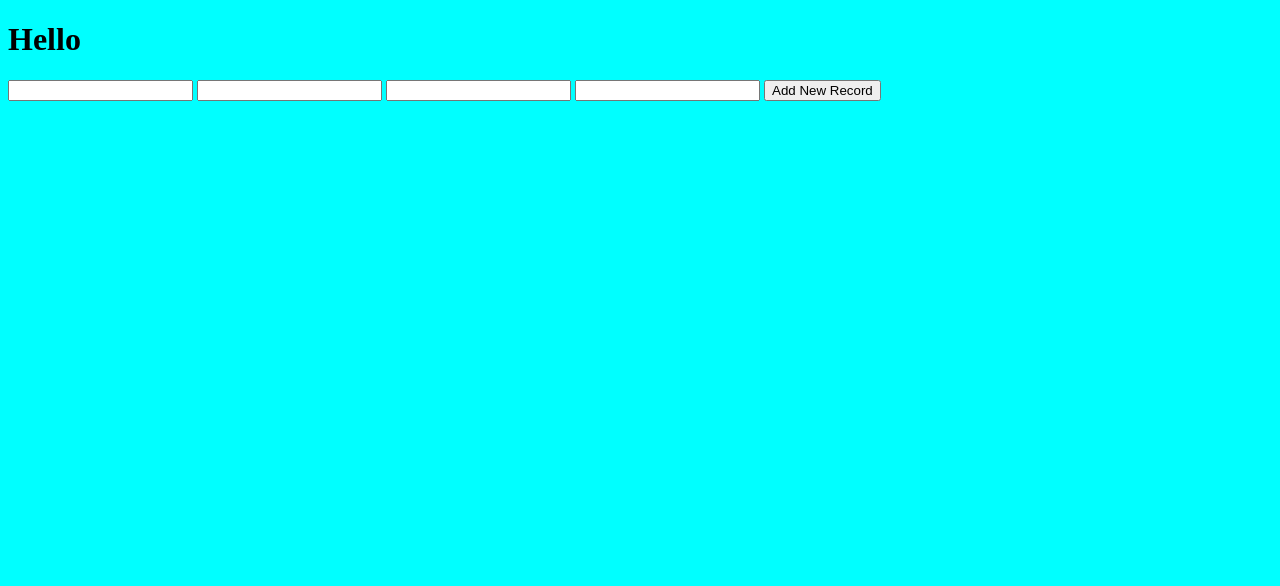
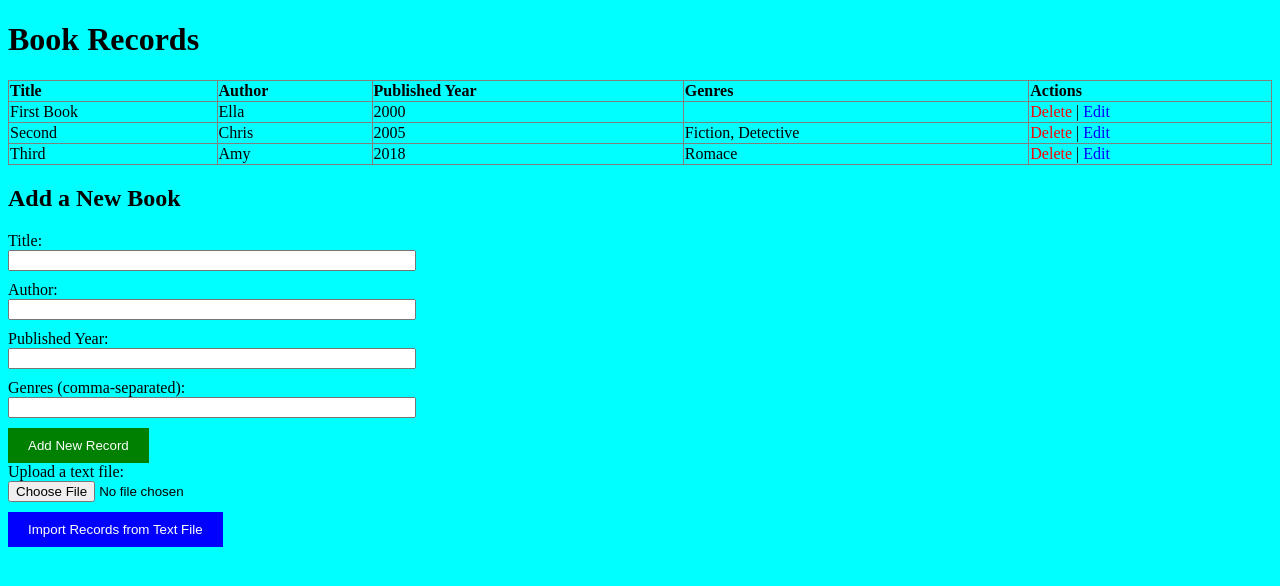
Before and after one commit to imyuanhui/read-radar, a Flask app: page / in a window 1280 px wide. Shown: the top 586 px of the page. Run offline with Flask 3, Linux system fonts and the light colour scheme.

Commit message:
refractor: models

```diff
--- a/app.py
+++ b/app.py
@@ -1,14 +1,71 @@
-from flask import Flask, render_template
+from flask import Flask, render_template, redirect, request, url_for
 from flask_sqlalchemy import SQLAlchemy
+from werkzeug.utils import secure_filename
+from models import db, Book, Genre
+import os
 
 app = Flask(__name__)
 
 app.config["SQLALCHEMY_DATABASE_URI"] = "sqlite:///database.db"
-db = SQLAlchemy(app)
+app.config["UPLOAD_FOLDER"] = "uploads"  # Folder for uploaded files
+app.config["ALLOWED_EXTENSIONS"] = {"txt"}  # Allowed file extensions
+db.init_app(app)
 
-@app.route("/")
+# Check if file extension is allowed
+def allowed_file(filename):
+    return '.' in filename and filename.rsplit('.', 1)[1].lower() in app.config['ALLOWED_EXTENSIONS']
+
+@app.route("/", methods=['POST', 'GET'])
 def home():
+    # Add a new record
+    if request.method == 'POST':
+        data = request.form
+        genres = [genre.strip() for genre in data['genres'].split(",")]
+        Book.add_new_book(data['title'], data['author'], data['year'], genres)
+
+    # Get all records
+    if request.method == 'GET':
+        books = Book.get_all_books()
+        return render_template("index.html", books=books)
+
     return render_template("index.html")
 
+@app.route("/upload", methods=['POST'])
+def upload_file():
+    if 'file' not in request.files:
+        return redirect(request.url)
+
+    file = request.files['file']
+
+    if file.filename == '':
+        return redirect(request.url)
+
+    if file and allowed_file(file.filename):
+        # Save the file temporarily
+        filename = secure_filename(file.filename)
+        file.save(os.path.join(app.config['UPLOAD_FOLDER'], filename))
+
+        try:
+            with open(filename, 'r') as f:
+                for line in f.readlines():
+                    info = [piece.strip() for piece in line.split(",")]
+                    if len(info) < 4 or '[' not in line or ']' not in line:
+                        raise ValueError('Invalid file line format.')
+                    title = info[0]
+                    author = info[1]
+                    year = int(info[2])
+                    genres = [genre.strip('[]') for genre in info[3:]]
+                    try:
+                        Book.add_new_book(title, author, year, genres)
+                    except ValueError as e:
+                        print('Skip invalid line:', e)
+        except Exception as e:
+            print(f"Error: {e}")
+
+    return redirect("/")
+
 if __name__ in "__main__":
+    with app.app_context():
+        db.create_all()
+
     app.run(debug=True)
--- /dev/null
+++ b/models.py
@@ -0,0 +1,96 @@
+from flask_sqlalchemy import SQLAlchemy
+from flask import redirect
+
+db = SQLAlchemy()
+
+book_genre_table = db.Table(
+    'book_genre',
+    db.Column('book_id', db.Integer, db.ForeignKey('book.id'), primary_key=True),
+    db.Column('genre_id', db.Integer, db.ForeignKey('genre.id'), primary_key=True)
+)
+
+class Book(db.Model):
+    id = db.Column(db.Integer, primary_key=True)
+    title = db.Column(db.String(120), unique=True, nullable=False)
+    author = db.Column(db.String(80), unique=True, nullable=False)
+    year = db.Column(db.Integer)
+    genres = db.relationship('Genre', secondary=book_genre_table, backref='books')
+
+    def __repr__(self):
+        return f"Title: {self.title}, Author: {self.author}, Year: {self.year}"
+
+    @staticmethod
+    def get_all_books():
+        return Book.query.order_by(Book.title).all()
+
+    @staticmethod
+    def add_new_book(title, author, year, genres):
+        new_book = Book(title=title, author=author, year=year)
+
+        # Add genres to the book
+        for g in genres:
+            existing_genre = Genre.find_genre(g)
+            if existing_genre:
+                new_book.genres.append(existing_genre)
+            else:
+                new_genre = Genre.add_new_genre(g)
+                new_book.genres.append(new_genre)
+
+        try:
+            db.session.add(new_book)
+            db.session.commit()
+            return redirect("/")
+        except Exception as e:
+            print(f"Error: {e}")
+            return f"Error: {e}"
+
+class Genre(db.Model):
+    id = db.Column(db.Integer, primary_key=True)
+    genre = db.Column(db.String(50), unique=True, nullable=False)
+
+    def __repr__(self):
+        return self.genre
+
+    @staticmethod
+    def get_all_genres():
+        return Genre.query.order_by('genre').all()
+
+    @staticmethod
+    def find_genre(g):
+        return Genre.query.filter_by(genre=g).first()
+
+    @staticmethod
+    def add_new_genre(g):
+        new_genre = Genre(genre=g)
+        try:
+            db.session.add(new_genre)
+            db.session.commit()
+            return new_genre
+        except Exception as e:
+            print(f"Error: {e}")
+            return f"Error: {e}"
+
+
+
+# class Book:
+#     def __init__(self, title, author, year, genres):
+#         self.title = title
+#         self.author = author
+#         self.year = year
+#         self.genres = genres
+
+#     def __str__(self):
+#         return f"Title: {self.title}, Author: {self.author}, Year: {self.year}, Genres: {self.genres}"
+
+#     def __repr__(self):
+#         return self.__str__()
+
+#     def load_from_file_line(line):
+#         info = [piece.strip() for piece in line.split(",")]
+#         if len(info) < 4 or '[' not in line or ']' not in line:
+#             raise ValueError('Invalid file line format.')
+#         title = info[0]
+#         author = info[1]
+#         year = int(info[2])
+#         genres = [genre.strip('[]') for genre in info[3:]]
+#         return Book(title, author, year, genres)
--- a/templates/index.html
+++ b/templates/index.html
@@ -1,13 +1,100 @@
 {% extends 'base.html' %} {% block head %}
 <title>Read Radar</title>
 {% endblock %} {% block body %}
-<h1>Hello</h1>
-<div id="display"></div>
-<form>
-  <input type="text" name="title" id="title" />
-  <input type="text" name="author" id="author" />
-  <input type="text" name="year" id="year" />
-  <input type="text" name="genre" id="genre" />
-  <button id="add">Add New Record</button>
+<h1>Book Records</h1>
+
+{% if books %}
+<table
+  border="1"
+  style="width: 100%; border-collapse: collapse; text-align: left"
+>
+  <thead>
+    <tr>
+      <th>Title</th>
+      <th>Author</th>
+      <th>Published Year</th>
+      <th>Genres</th>
+      <th>Actions</th>
+    </tr>
+  </thead>
+  <tbody>
+    {% for book in books %}
+    <tr>
+      <td>{{ book.title }}</td>
+      <td>{{ book.author }}</td>
+      <td>{{ book.year }}</td>
+      <td>
+        {% if book.genres %} {{ book.genres|map(attribute='genre')|join(", ") }}
+        {% else %} - {% endif %}
+      </td>
+      <td>
+        <a
+          href="/delete/{{ book.id }}"
+          style="color: red; text-decoration: none"
+          >Delete</a
+        >
+        |
+        <a
+          href="/update/{{ book.id }}"
+          style="color: blue; text-decoration: none"
+          >Edit</a
+        >
+      </td>
+    </tr>
+    {% endfor %}
+  </tbody>
+</table>
+{% else %}
+<p>No books added yet. Start adding some!</p>
+{% endif %}
+
+<h2>Add a New Book</h2>
+<form action="/" method="POST" style="max-width: 400px; margin-top: 20px">
+  <div style="margin-bottom: 10px">
+    <label for="title" style="display: block">Title:</label>
+    <input type="text" name="title" id="title" required style="width: 100%" />
+  </div>
+  <div style="margin-bottom: 10px">
+    <label for="author" style="display: block">Author:</label>
+    <input type="text" name="author" id="author" required style="width: 100%" />
+  </div>
+  <div style="margin-bottom: 10px">
+    <label for="year" style="display: block">Published Year:</label>
+    <input type="number" name="year" id="year" required style="width: 100%" />
+  </div>
+  <div style="margin-bottom: 10px">
+    <label for="genres" style="display: block">Genres (comma-separated):</label>
+    <input type="text" name="genres" id="genres" style="width: 100%" />
+  </div>
+  <button
+    type="submit"
+    style="
+      padding: 10px 20px;
+      background-color: green;
+      color: white;
+      border: none;
+      cursor: pointer;
+    "
+  >
+    Add New Record
+  </button>
+</form>
+<form action="/upload" method="POST">
+  <div style="margin-bottom: 10px">
+    <label for="file" style="display: block">Upload a text file:</label>
+    <input type="file" name="file" id="file" required style="width: 100%" />
+  </div>
+  <button
+    type="submit"
+    style="
+      padding: 10px 20px;
+      background-color: blue;
+      color: white;
+      border: none;
+      cursor: pointer;
+    "
+  >
+    Import Records from Text File
+  </button>
 </form>
 {% endblock %}
```
Also changed, not shown: instance/database.db (added).
